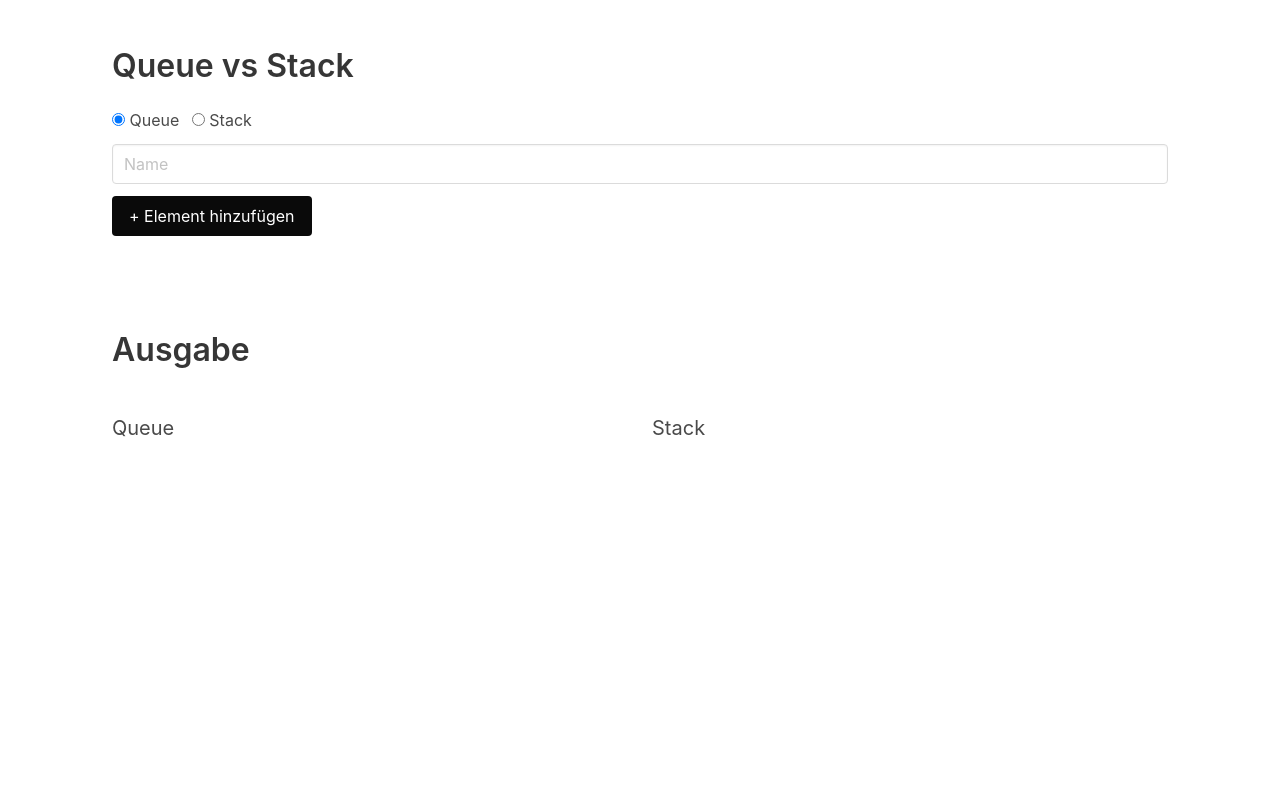
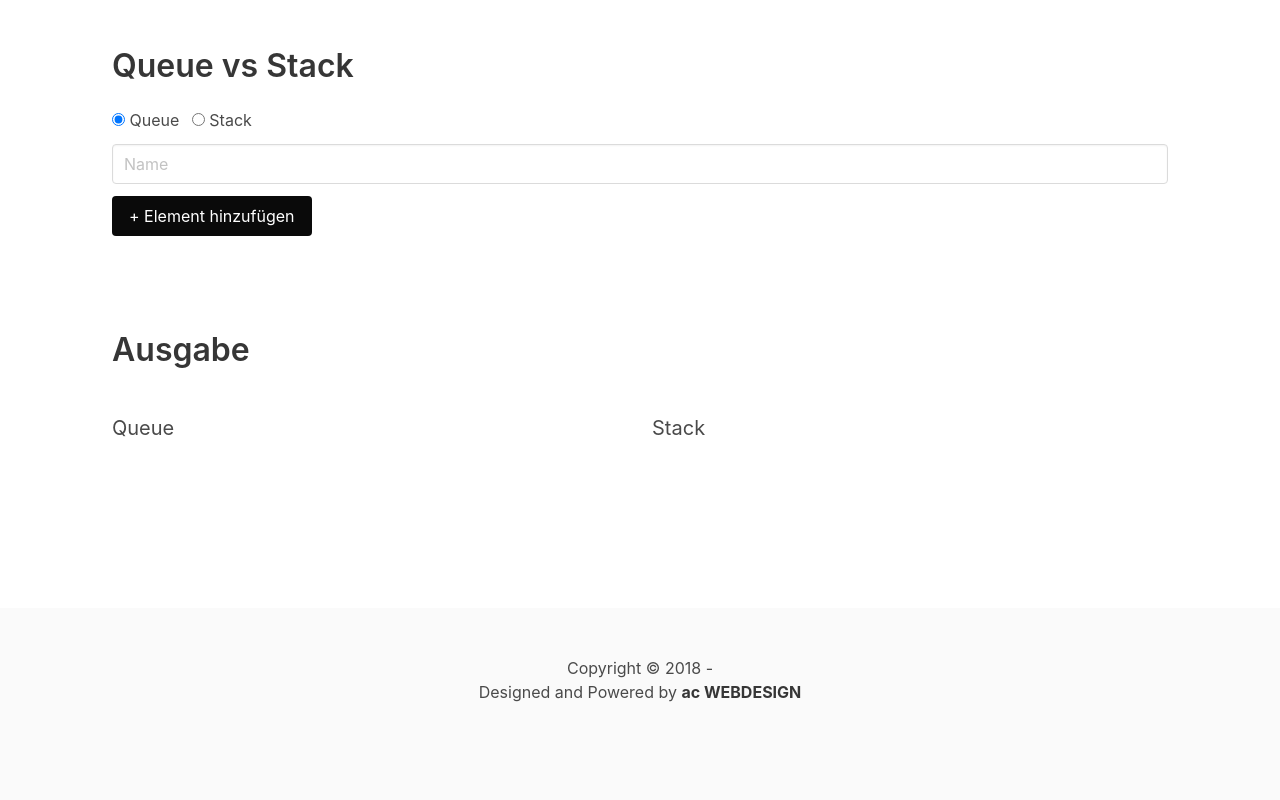
Before and after one commit to adrian-cerdeira/m133-queue-stack, a website built with webpack: page src/index.html in a window 1280 px wide. Built offline with nearby package versions, Linux system fonts and the light colour scheme.

Commit message:
Styling and add Footer

```diff
--- a/src/index.html
+++ b/src/index.html
@@ -7,11 +7,19 @@
     <meta http-equiv="X-UA-Compatible" content="ie=edge">
     <link rel="stylesheet" href="https://cdn.jsdelivr.net/npm/bulma@0.8.0/css/bulma.min.css">
     </link>
+    <style>
+        /*** Footer always bottom ***/
+        .footer {
+            position: fixed;
+            left: 0;
+            bottom: 0;
+            width: 100%;
+        }
+    </style>
     <title>M133 Auftrag 5 - Stack vs Queue</title>
 </head>
 
 <body>
-
     <section class="section container">
         <h1 class="title">Queue vs Stack</h1>
 
@@ -50,6 +58,14 @@
         </div>
     </section>
 
+    <!-- Footer -->
+    <footer class="footer has-text-centered">
+        <p>
+            Copyright © 2018 - <span id="year"></span>
+            <br>
+            Designed and Powered by <strong>ac WEBDESIGN</strong>
+        </p>
+    </footer>
 </body>
 
 </html>
```
